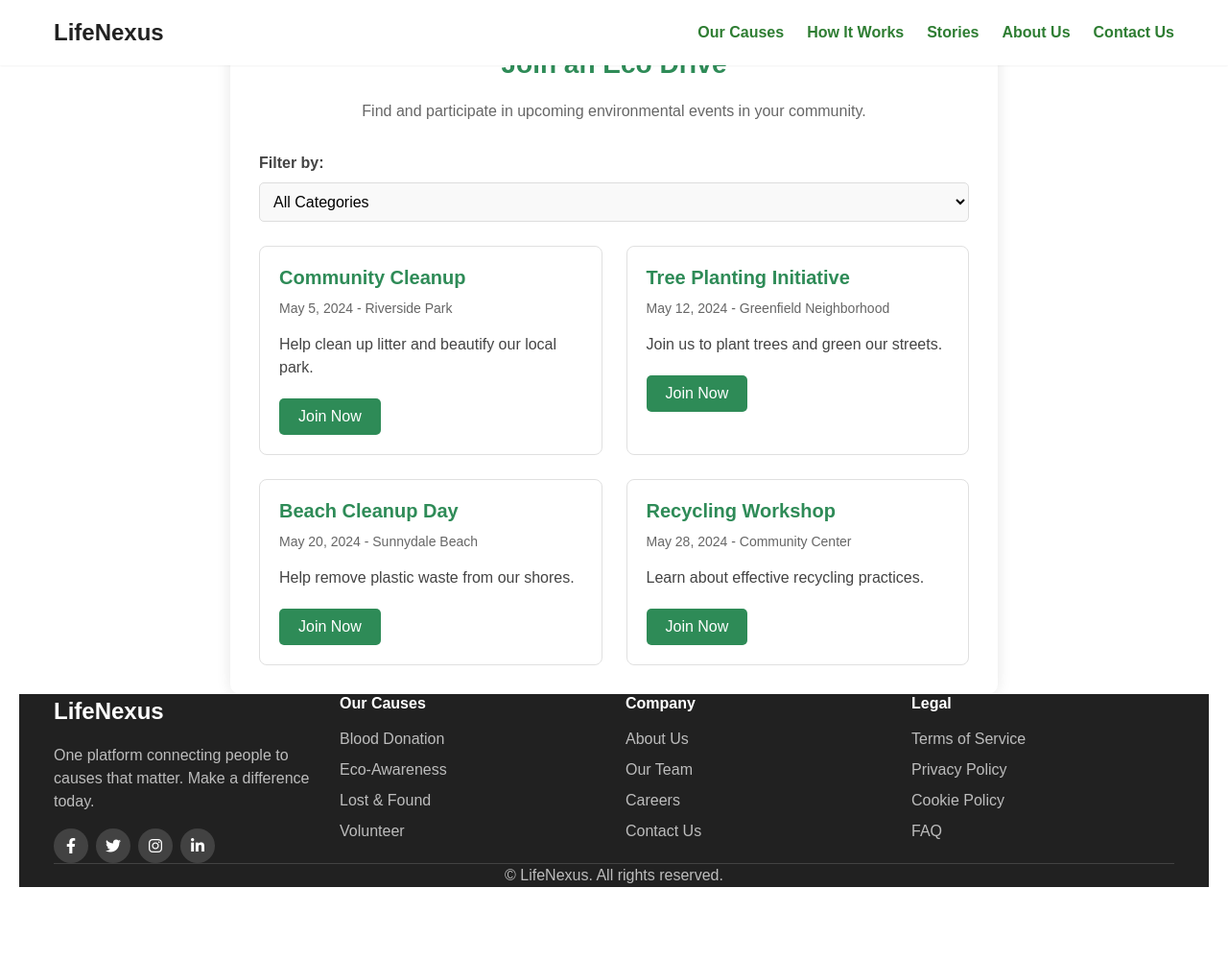
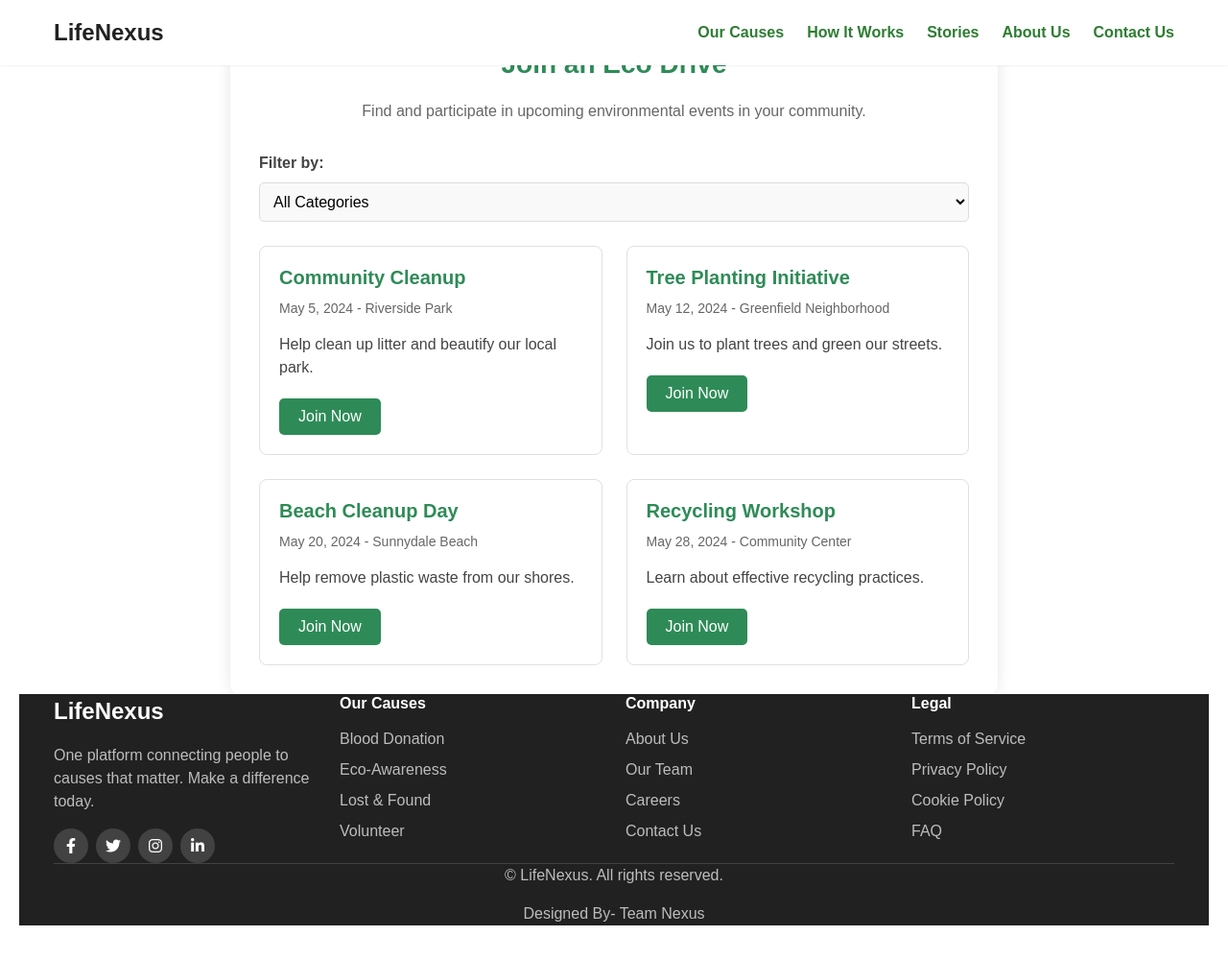
Before and after one commit to AnuragVerma28nov/LIFE_NEXUS, a plain HTML site: page join&codrive.html in a window 1280 px wide. Shown: the whole page at 96% size. Before the commit the page ends 960 px from the top, so only its background shows below. Drawn offline with Linux system fonts and the light colour scheme.

Commit message:
Update join&codrive.html

```diff
--- a/join&codrive.html
+++ b/join&codrive.html
@@ -100,6 +100,7 @@
 
           <div class="footer-bottom">
               <p>&copy; <span id="current-year"></span> LifeNexus. All rights reserved.</p>
+              <p>Designed By- Team Nexus</p>
           </div>
       </div>
   </footer>
```
